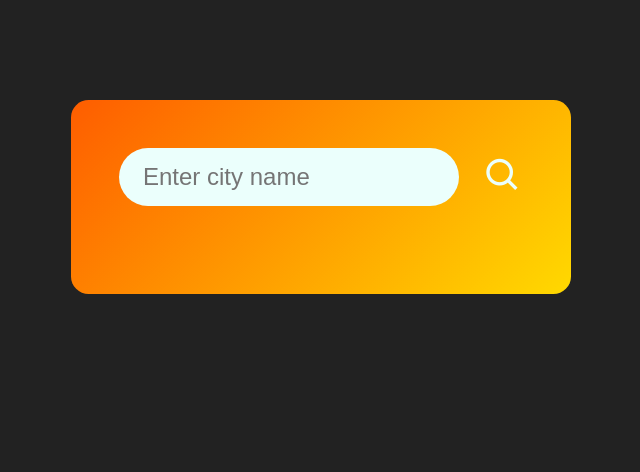
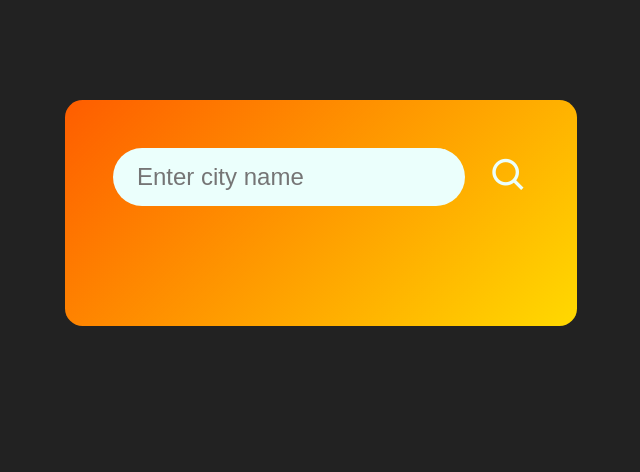
Before and after one commit to aditya-hansraj/Weather-App, a website: page index.html in a window 1280 px wide. Shown: the whole page, without its empty margins (319-959 px from the left). Drawn offline with nearby package versions, Linux system fonts and the light colour scheme.

Commit message:
Update style.css

```diff
--- a/style.css
+++ b/style.css
@@ -10,13 +10,13 @@ body{
 }
 
 .card{
-    width: 90%;
-    max-width: 500px;
+    width: 40%;
+    max-width: 550px;
     background: linear-gradient(135deg, #fe5d00, #ffd900);
     color: #111;
     margin: 100px auto 0;
     border-radius: 1.1em;
-    padding: 3em;
+    padding: 3em 3em 5em 3em;
     text-align: center;
 }
 
```
